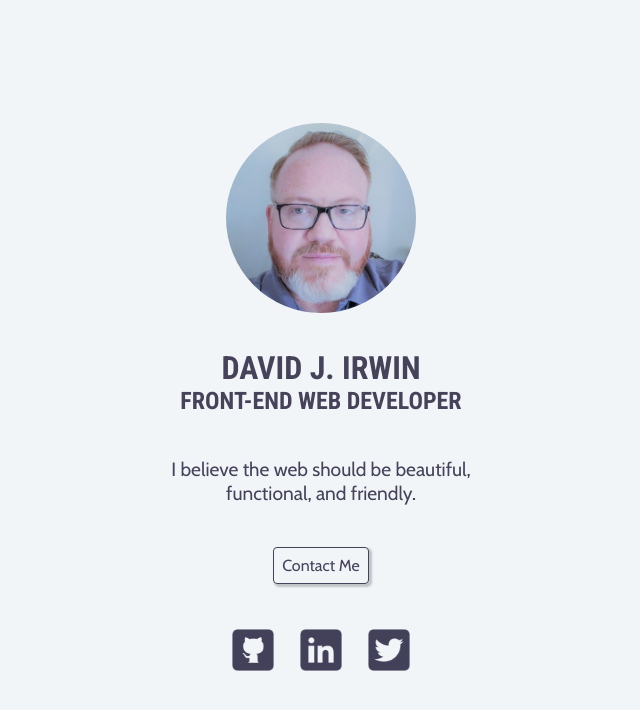
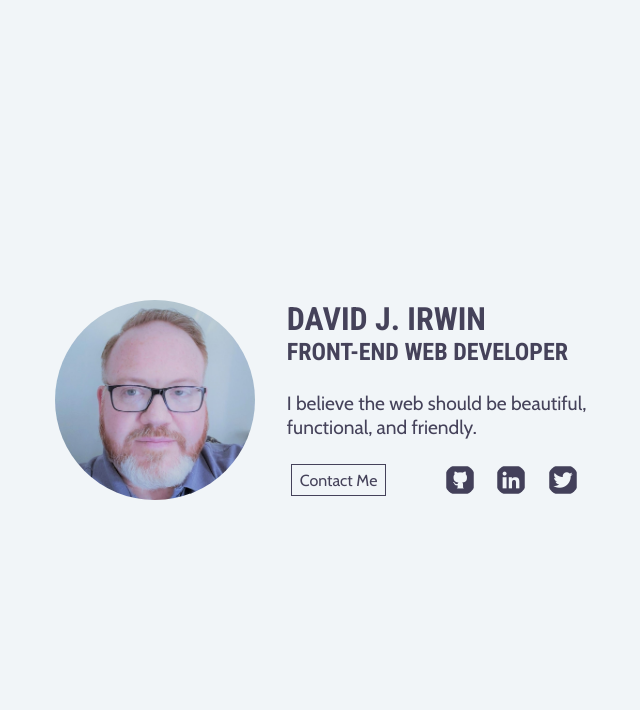
Before and after one commit to redirwin/daveirwindev, a plain HTML site: page projects/business-card/index.html in a window 1280 px wide. Shown: the whole page, without its empty margins (319-959 px from the left). Drawn offline with nearby package versions, Linux system fonts and the light colour scheme.

Commit message:
Responsive styles mostly done.

```diff
--- a/projects/business-card/index.html
+++ b/projects/business-card/index.html
@@ -17,9 +17,34 @@
         <div class="row-1">
 
             <img class="avatar-img" alt="Dave Irwin" src="assets/avatar.jpg">
-            <h1>David J. Irwin</h1>
-            <h2>Front-End Web Developer</h2>
-            <blockquote>I believe the web should be beautiful, functional, and friendly.</blockquote>
+            <div class="text-content">
+                <div>
+                    <h1>David J. Irwin</h1>
+                    <h2>Front-End Web Developer</h2>
+                </div>
+                <div>
+                    <blockquote>I believe the web should be beautiful, functional, and friendly.</blockquote>
+                </div>
+
+                <div class="hidey-row">
+
+                    <a class="contact-me" href="mailto:redirwin@gmail.com">Contact Me</a>
+
+                    <div class="social-icons">
+                        <a href="http://github.com/redirwin" target="_blank"><img alt="Github icon"
+                                src="assets/github-blue.png"></a>
+                        <a href="http://linkedin.com/in/redirwin" target="_blank"><img alt="LinkedIn icon"
+                                src="assets/linkedin-blue.png"></a>
+                        <a href="http://twitter.com/redirwin" target="_blank"><img alt="Twitter icon"
+                                src="assets/twitter-blue.png"></a>
+                    </div>
+
+                </div>
+
+
+            </div>
+
+
 
         </div>
 
@@ -38,6 +63,8 @@
 
         </div>
 
+
+
     </main>
 
 </body>
--- a/projects/business-card/styles.css
+++ b/projects/business-card/styles.css
@@ -38,11 +38,11 @@ body {
 }
 
 .row-1 h2 {
-    margin: 0 0 42px 0;
+    margin: 0 0 32px 0;
 }
 
 .row-1 blockquote {
-    margin: 0 0 42px 0;
+    margin: 0 0 40px 0;
     font-size: 1.2rem;
     max-width: 300px;
 }
@@ -58,13 +58,11 @@ body {
 
 .contact-me {
     display: block;
-    margin: 0 0 42px 0;
+    margin: 0 0 40px 0;
     text-decoration: none;
     color: #45425A;
     border: 1px solid #45425A;
-    border-radius: 4px;
     padding: 8px;
-    box-shadow: 2px 2px 2px 1px rgba(0, 0, 0, 0.2);
 }
 
 .contact-me:active {
@@ -77,3 +75,97 @@ body {
     height: 48px;
     margin: 0 8px;
 }
+
+.social-icons:hover {
+    cursor: pointer;
+}
+
+/* HIDEY-ROW NOT DISPLAYED ON SMALLER SCREENS */
+
+.hidey-row {
+    display: none;
+}
+
+/* PROGRESSIVE STYLES FOR LARGER DEVICES */
+
+@media only screen and (min-width: 768px) {
+
+main {
+    height: 304px;
+    padding: 0 32px;
+    display: flex;
+    justify-content: center;
+    align-items: center;
+}
+
+/* ROW 1 PROGRESSIVE STYLES */
+
+.row-1 {
+    display: flex;
+}
+
+.row-1 img {
+    height: 200px;
+    border-radius: 100%;
+    margin-bottom: 0;
+}
+
+.row-1 .text-content {
+    text-align: left;
+    padding-left: 32px;
+    display: flex;
+}
+
+.row-1 h2 {
+    margin: 0;
+}
+
+.row-1 blockquote {
+    margin: 0;
+}
+
+/* DISPLAY HIDEY-ROW */
+
+.hidey-row {
+    display: flex;
+    justify-content: space-between;
+}
+
+.hidey-row a, .social-icons img {
+    height: 32px;
+    border: none;
+    margin: 0 4px;
+}
+
+/* FLEX UP AND SPACE TEXT CONTENT */
+
+.text-content {
+    display: flex;
+    flex-direction: column;
+    justify-content: space-between;
+}
+
+/* CLEAN UP CONTACT BUTTON */
+
+a.contact-me {
+    padding: 0 16px;
+    display: flex;
+    justify-content: center;
+    align-items: center;
+    color: #45425A;
+    border: 1px solid #45425A;
+    padding: 8px;
+}
+
+a.contact-me:hover {
+    cursor: pointer;
+}
+
+/* ROW 2 NOT DISPLAYED ON SMALLER SCREENS */
+
+.row-2 {
+    display: none;
+}
+
+
+}
```
